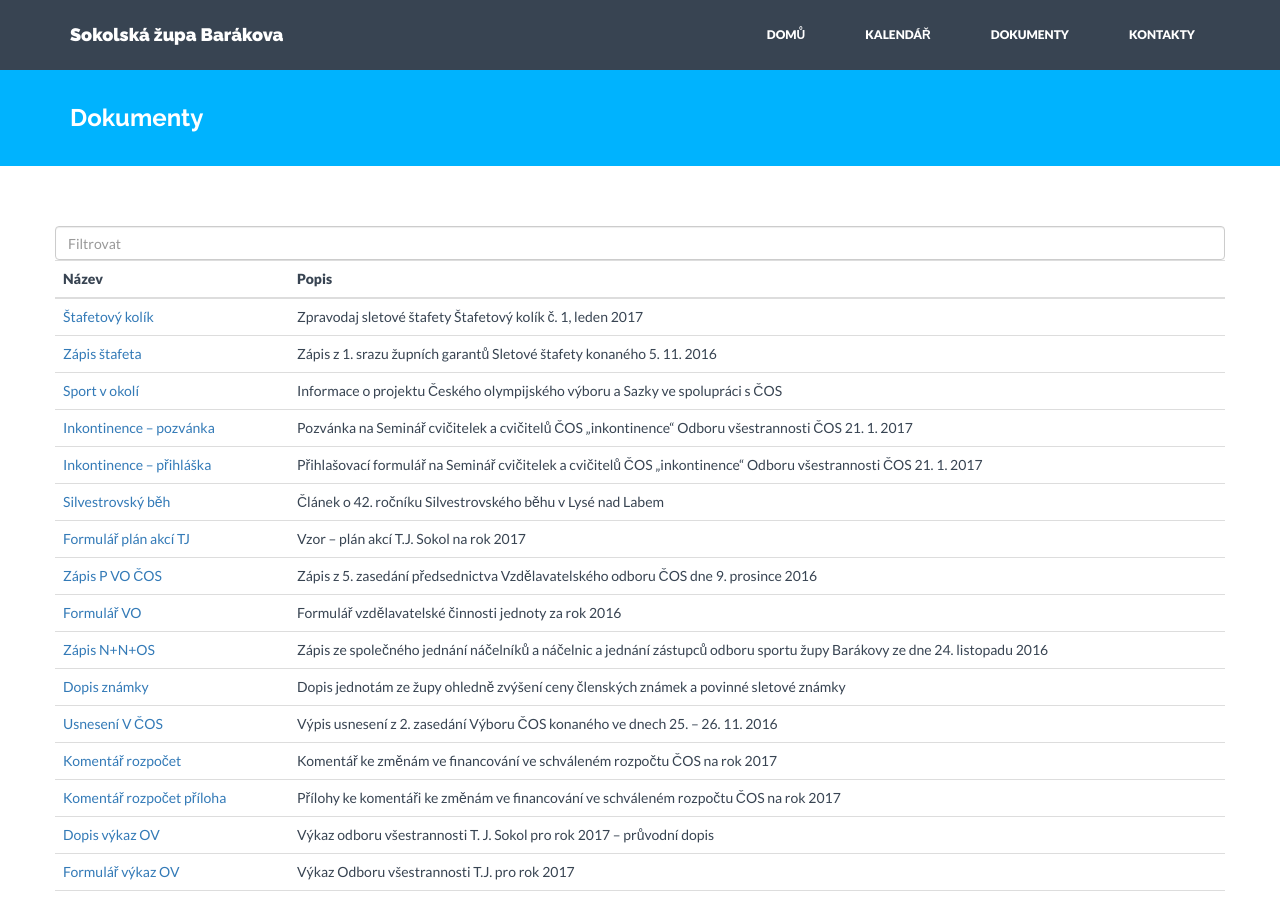
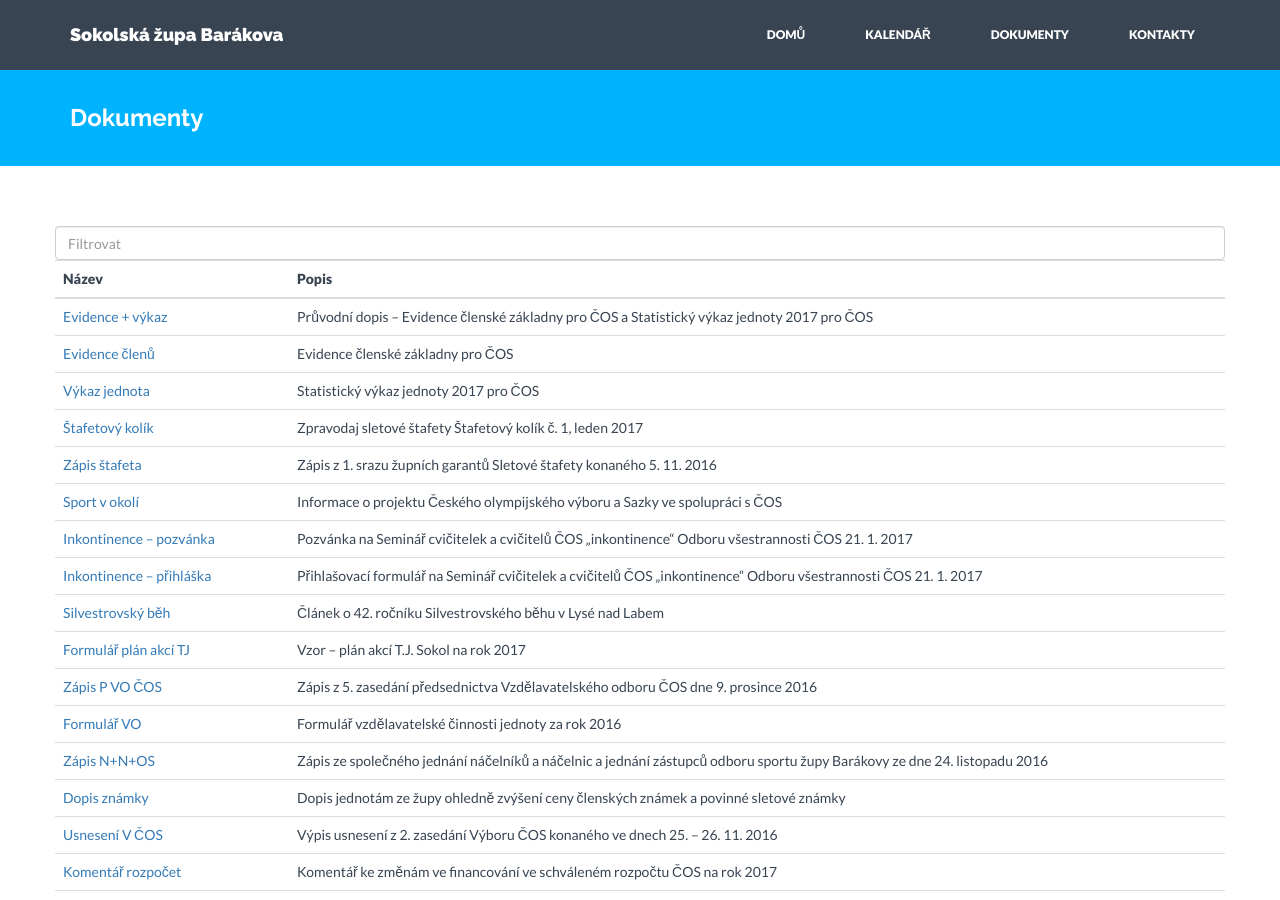
Before and after one commit to milanhybner/zbarakova.cz, a Jekyll site: the page built from dokumenty.md, in a window 1280 px wide and 900 px high. Built offline with Jekyll 4.4.1, drawn with Linux system fonts in a browser that asks for light colours; nearby versions of some CDN libraries.

Commit message:
dokumenty a akce

```diff
--- a/_data/akce.yaml
+++ b/_data/akce.yaml
@@ -40,7 +40,7 @@
 
 - datum: 2017-01-21
   nazev: Oblastní přebor ve florbalu (Dobříš)
-  url: https://drive.google.com/open?id=0B0QIXsJ5v2H9VXVIaXUzTW5KNE0
+  url: https://drive.google.com/open?id=0B0w6gDorCVUkRElhQTUxWkpFa0VPV0pxamdZOGFXOFNCdDdR
   druh: přebor
 
 - datum: 2017-01-21
--- a/_data/dokumenty.yaml
+++ b/_data/dokumenty.yaml
@@ -1,3 +1,15 @@
+- nazev: Evidence + výkaz
+  url: https://drive.google.com/open?id=0B0w6gDorCVUkZmNUY0FrbjVwVl9vQW8tNS02d091VXZhWjlz
+  popis: Průvodní dopis – Evidence členské základny pro ČOS a Statistický výkaz jednoty 2017 pro ČOS
+
+- nazev: Evidence členů
+  url: https://drive.google.com/open?id=0B0w6gDorCVUkc0h5Ti0zZ0J1UFRnVUFmdVhtMmV1c2I2bjM4
+  popis: Evidence členské základny pro ČOS
+
+- nazev: Výkaz jednota
+  url: https://drive.google.com/open?id=0B0w6gDorCVUkTXo5RmlZaFZxMkhLbU04cnZ5cmRpWWhlS2NZ
+  popis: Statistický výkaz jednoty 2017 pro ČOS
+
 - nazev: Štafetový kolík
   url: https://drive.google.com/open?id=0B0w6gDorCVUkNzVuYzNfMlVpWXN4dXZJOGJiVC1xZjc1ZFhJ
   popis: Zpravodaj sletové štafety Štafetový kolík č. 1, leden 2017
```
Also changed, not shown: kancelar/formulare.md (+1 -0 lines), kancelar/granty.md (+6 -4 lines).
